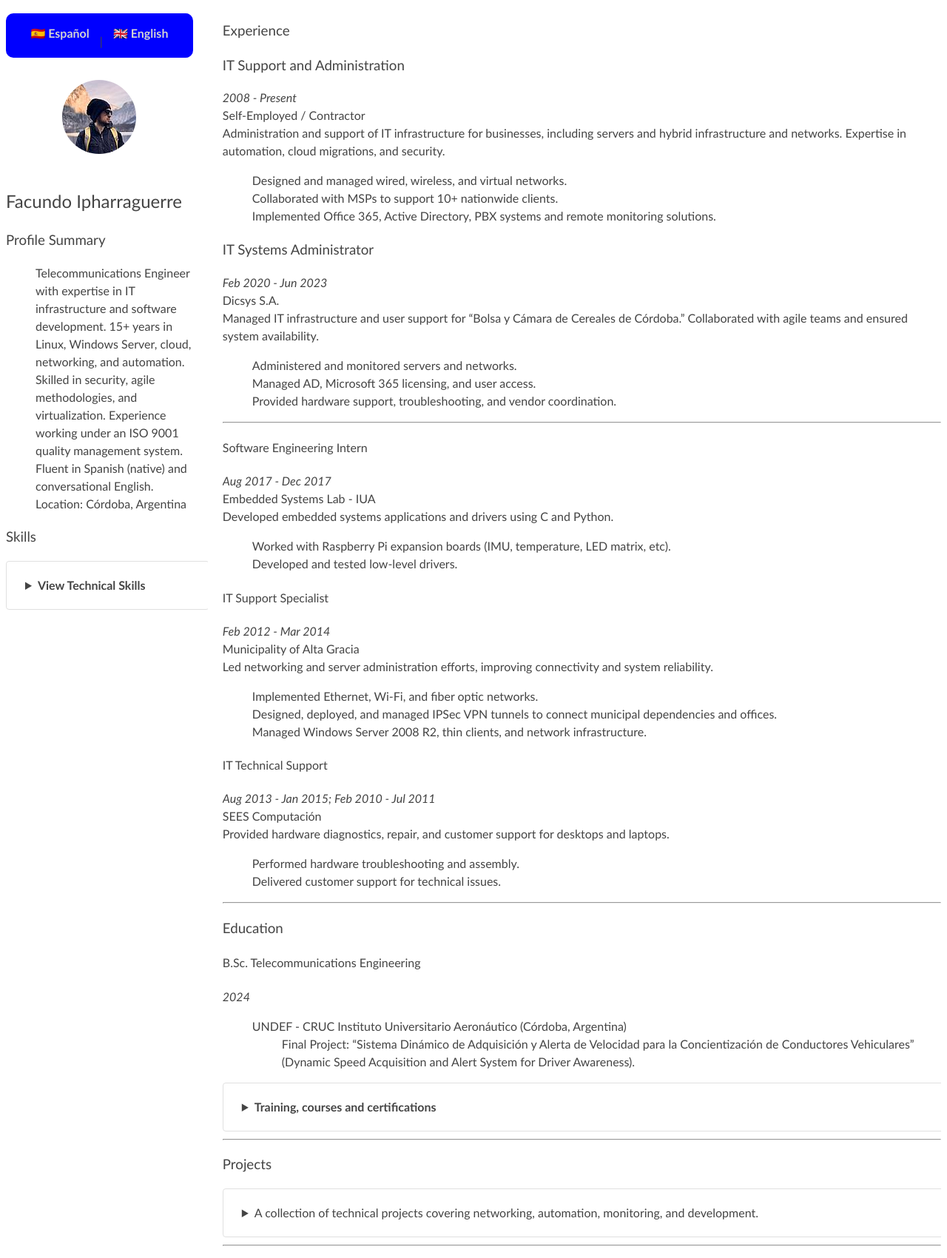
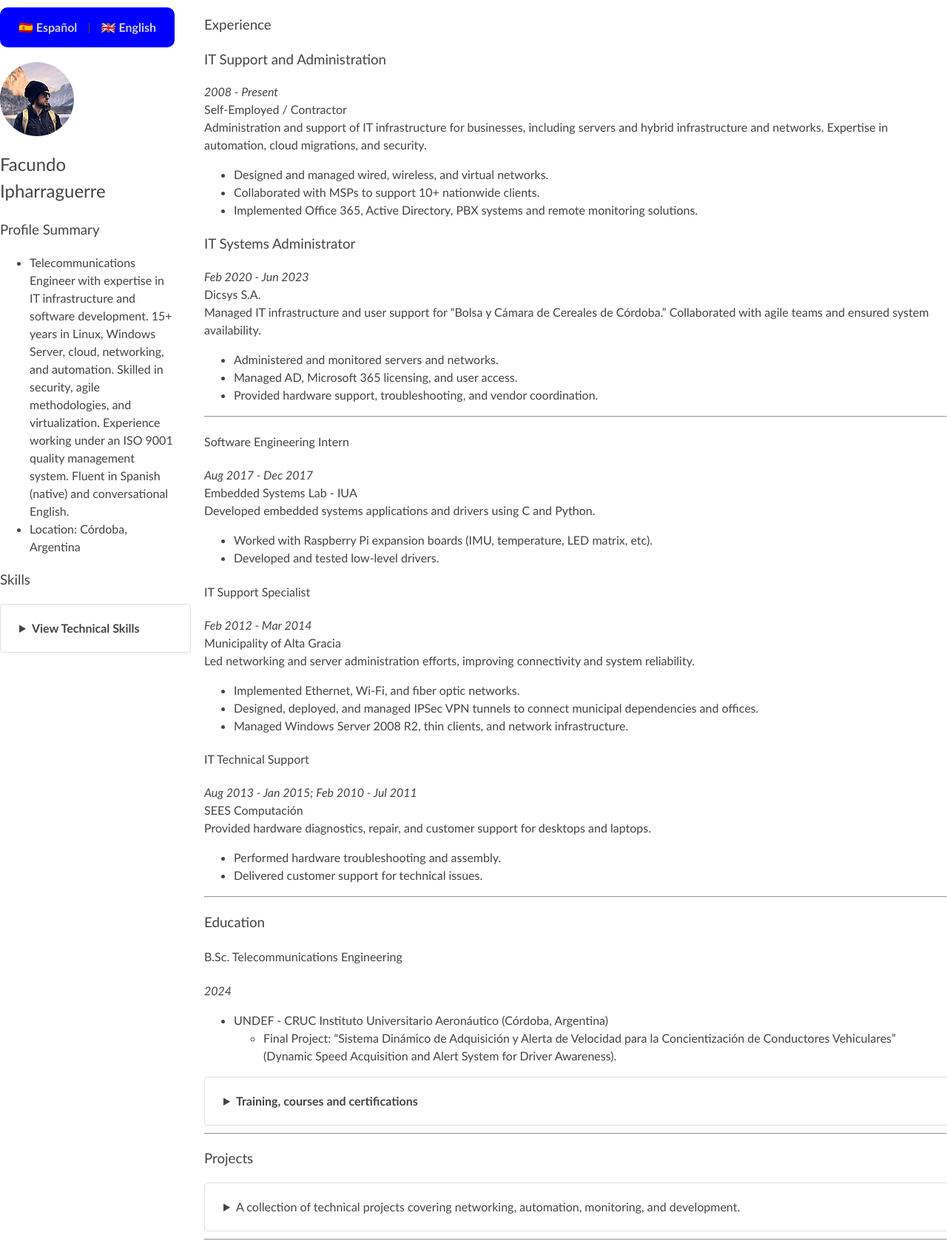
Before and after one commit to fipharraguerre/cv-homepage, a Jekyll site: the page built from index_en.md, in a window 1280 px wide. Shown: the whole page at 74% size. Built offline with Jekyll 4.4.1, drawn with Linux system fonts in a browser that asks for light colours.

Commit message:
css fixes

```diff
--- a/assets/style.css
+++ b/assets/style.css
@@ -5,31 +5,41 @@
 	font-kerning: auto;
 	font-weight: 400;
 	line-height: 1.5em;
-	max-width: 100%;
-	overflow-x: hidden;
+}
+
+html, body {
+    margin: 0;
+    padding: 0;
+    width: 100%;
+    overflow-x: hidden;
 }
 
 .container {
     display: flex;
     align-items: flex-start;
     width: 100%;
+    max-width: 100vw; /* Prevents it from exceeding the viewport width */
+    overflow-x: hidden;
 }
 
 .sidebar {
     width: 20%;
     min-width: 200px;
-    flex-shrink: 0; /* Prevents sidebar from shrinking */
-    padding-right: 20px; /* Optional: to add some space between sidebar and content */
-}
-
-.sidebar img {
-    margin: 20px 0;
+    max-width: 20vw; /* Prevents excessive width */
+    flex-shrink: 0;
+    padding-right: 20px;
+    box-sizing: border-box;
 }
 
 .content {
     flex: 1;
     padding-left: 20px;
     box-sizing: border-box;
+    max-width: 80vw; /* Ensures it doesn’t exceed available space */
+}
+
+.sidebar img {
+    margin: 20px 0;
 }
 
 /* Responsive: Stack sidebar above content */
@@ -85,3 +95,9 @@
 details > summary, details > ul {
     padding-left: 15px; /* Adds spacing inside details */
 }
+
+img {
+    max-width: 100%;
+    height: auto;
+    display: block; /* Removes inline spacing issues */
+}
```
